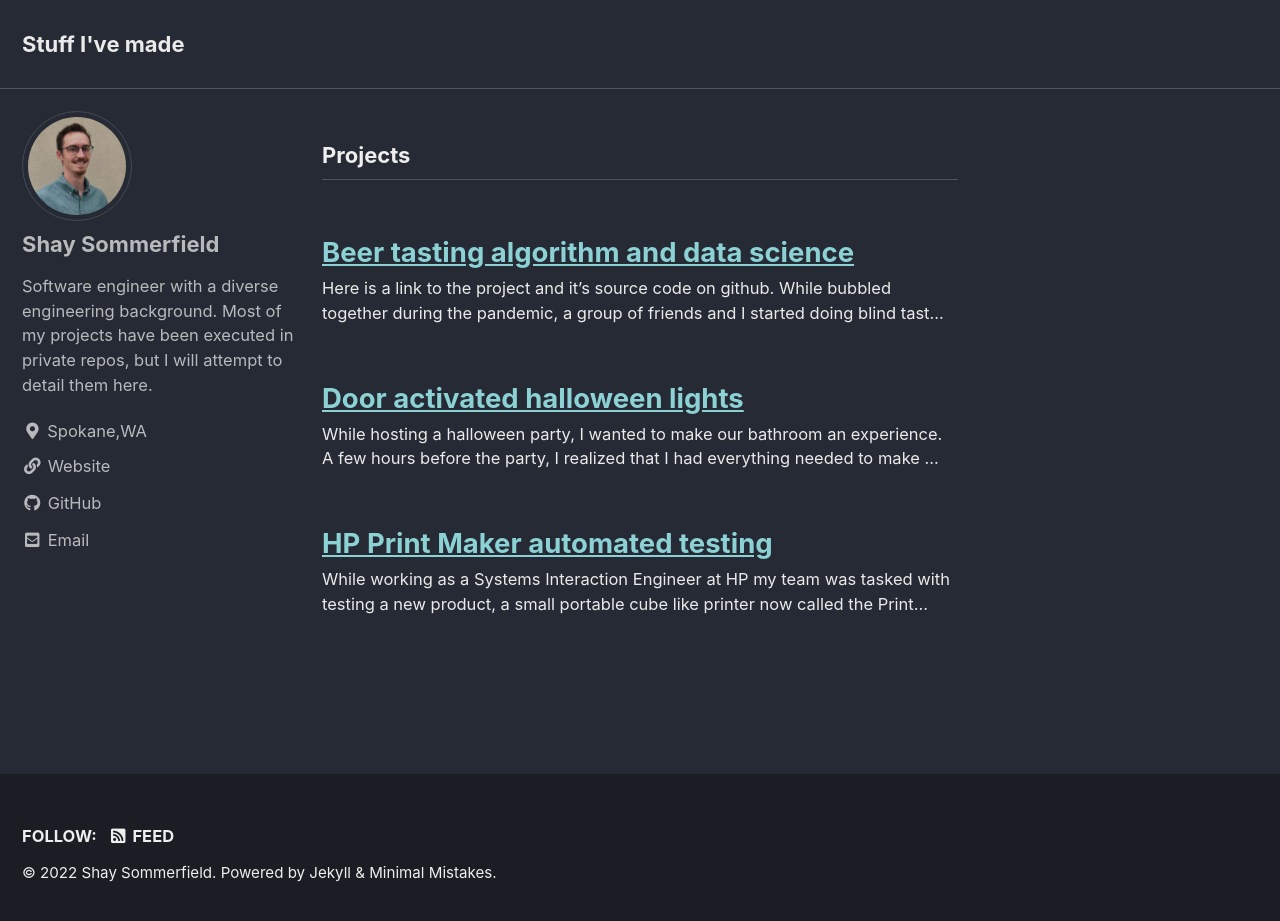
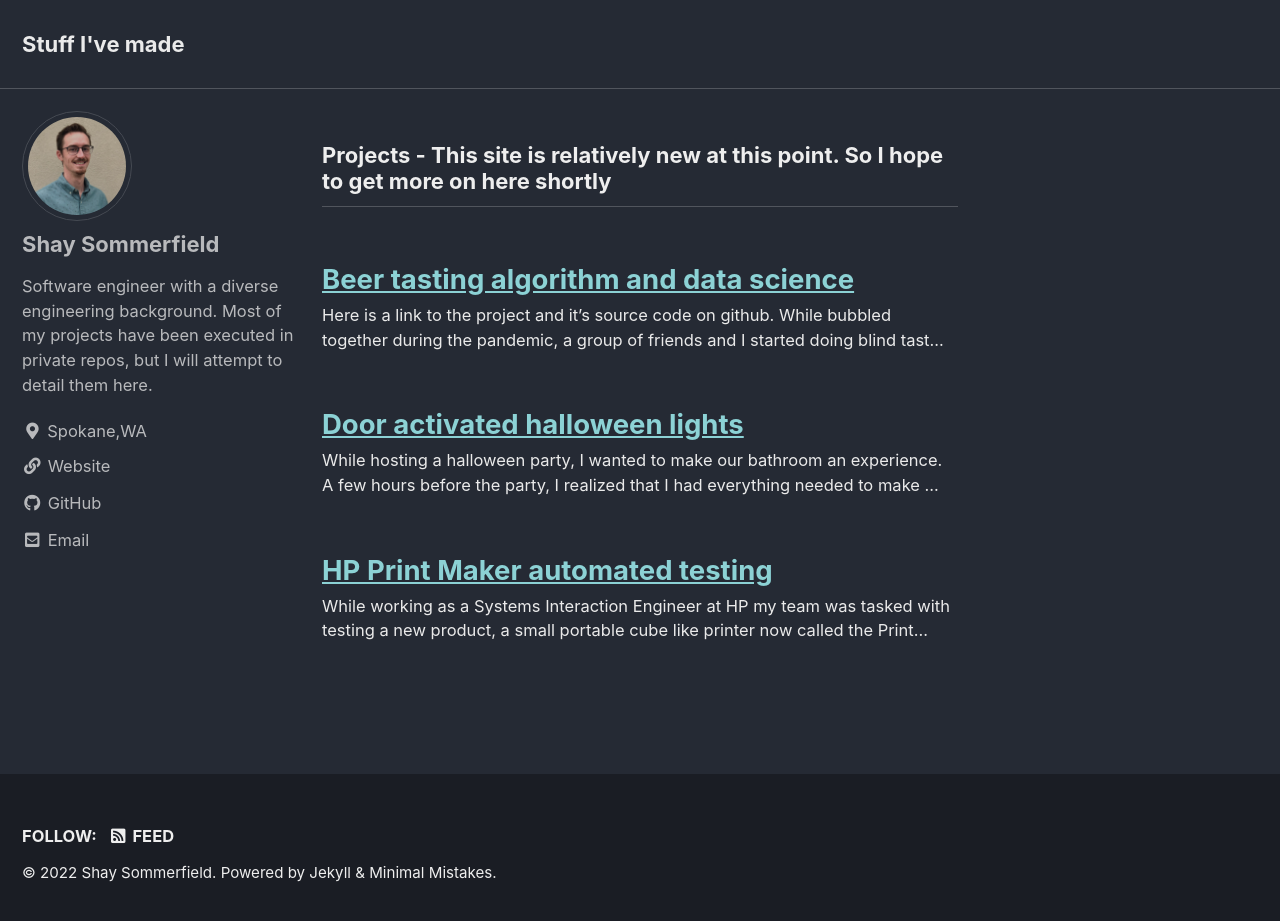
Before and after one commit to shay-sommerfield/shay-sommerfield.github.io, a Jekyll site: the page built from index.html, in a window 1280 px wide and 929 px high. Shown: the top 921 px of the window. Built offline with Jekyll 4.4.1, drawn with Linux system fonts in a browser that asks for light colours; cached includes are drawn as plain includes; the list of posts is cut into pages by our own code.

Commit message:
Changed main page title

```diff
--- a/_data/ui-text.yml
+++ b/_data/ui-text.yml
@@ -32,7 +32,7 @@ en: &DEFAULT_EN
   powered_by                 : "Powered by"
   website_label              : "Website"
   email_label                : "Email"
-  recent_posts               : "Projects"
+  recent_posts               : "Projects - This site is relatively new at this point. So I hope to get more on here shortly"
   undefined_wpm              : "Undefined parameter words_per_minute at _config.yml"
   comment_form_info          : "Your email address will not be published. Required fields are marked"
   comment_form_comment_label : "Comment"
```
